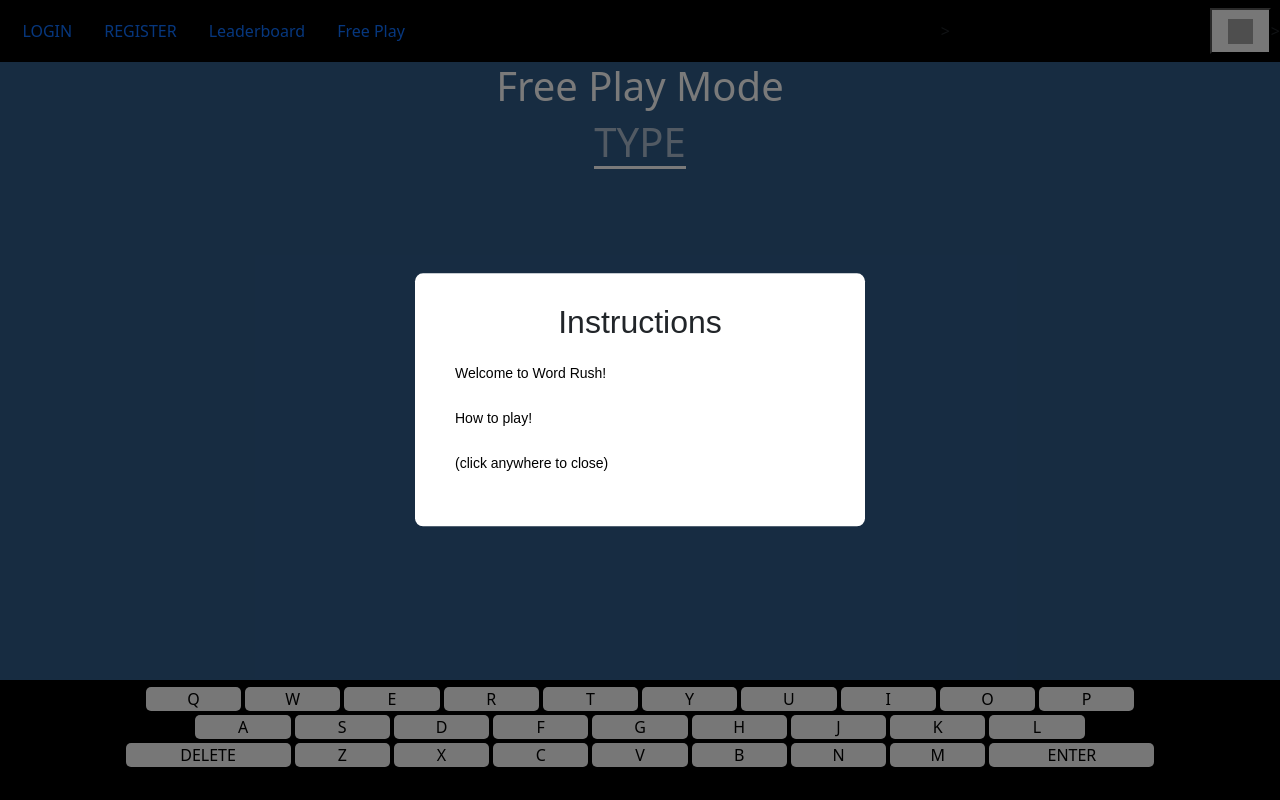
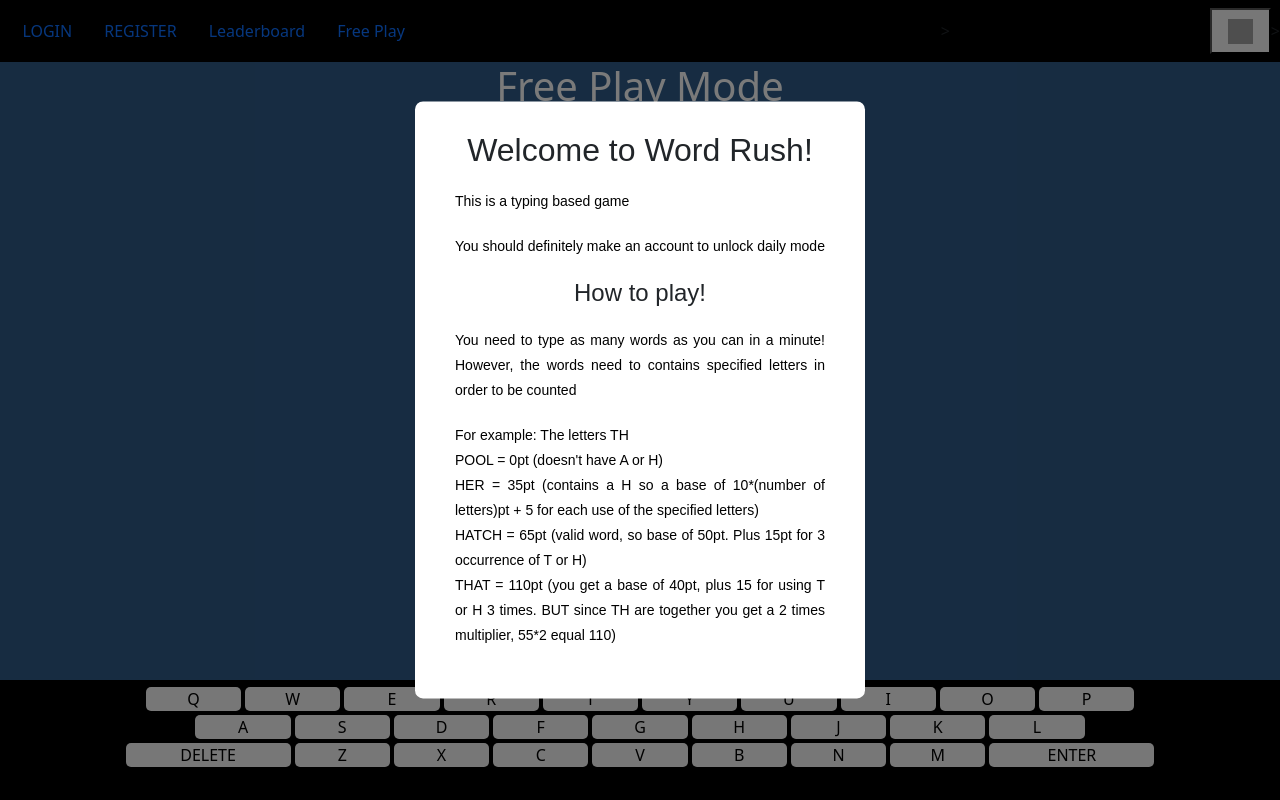
Before and after one commit to shadowblade11/Word-Rush, a Flask app: page /free_play in a window 1280 px wide. Run offline with Flask 2, Linux system fonts and the light colour scheme; grey boxes are pictures that could not be loaded.

Commit message:
added instructions

```diff
--- a/app/templates/index.html
+++ b/app/templates/index.html
@@ -9,10 +9,18 @@
     {% endif %}
     <div class="container-popup">
         <div class="popup">
-            <h2>Instructions</h2>
-            <p>Welcome to Word Rush!</p>
-            <p>How to play!</p>
-            <p>(click anywhere to close)</p>
+            <h2>Welcome to Word Rush!</h2>
+            <p>This is a typing based game</p>
+            <p>You should definitely make an account to unlock daily mode</p>
+            <h4>How to play!</h4>
+            <p>You need to type as many words as you can in a minute!
+            However, the words need to contains specified letters in order to be counted</p>
+            <p>For example: The letters TH<br>
+            POOL = 0pt (doesn't have A or H)<br>
+            HER = 35pt (contains a H so a base of 10*(number of letters)pt + 5 for each use of the specified letters)<br>
+            HATCH = 65pt (valid word, so base of 50pt. Plus 15pt for 3 occurrence of T or H)<br>
+            THAT = 110pt (you get a base of 40pt, plus 15 for using T or H 3 times. BUT since TH are together you get a 2 times multiplier, 55*2 equal 110)</p>
+
         </div>
     </div>
     <div id= "countdown" class="startB"></div>
```
